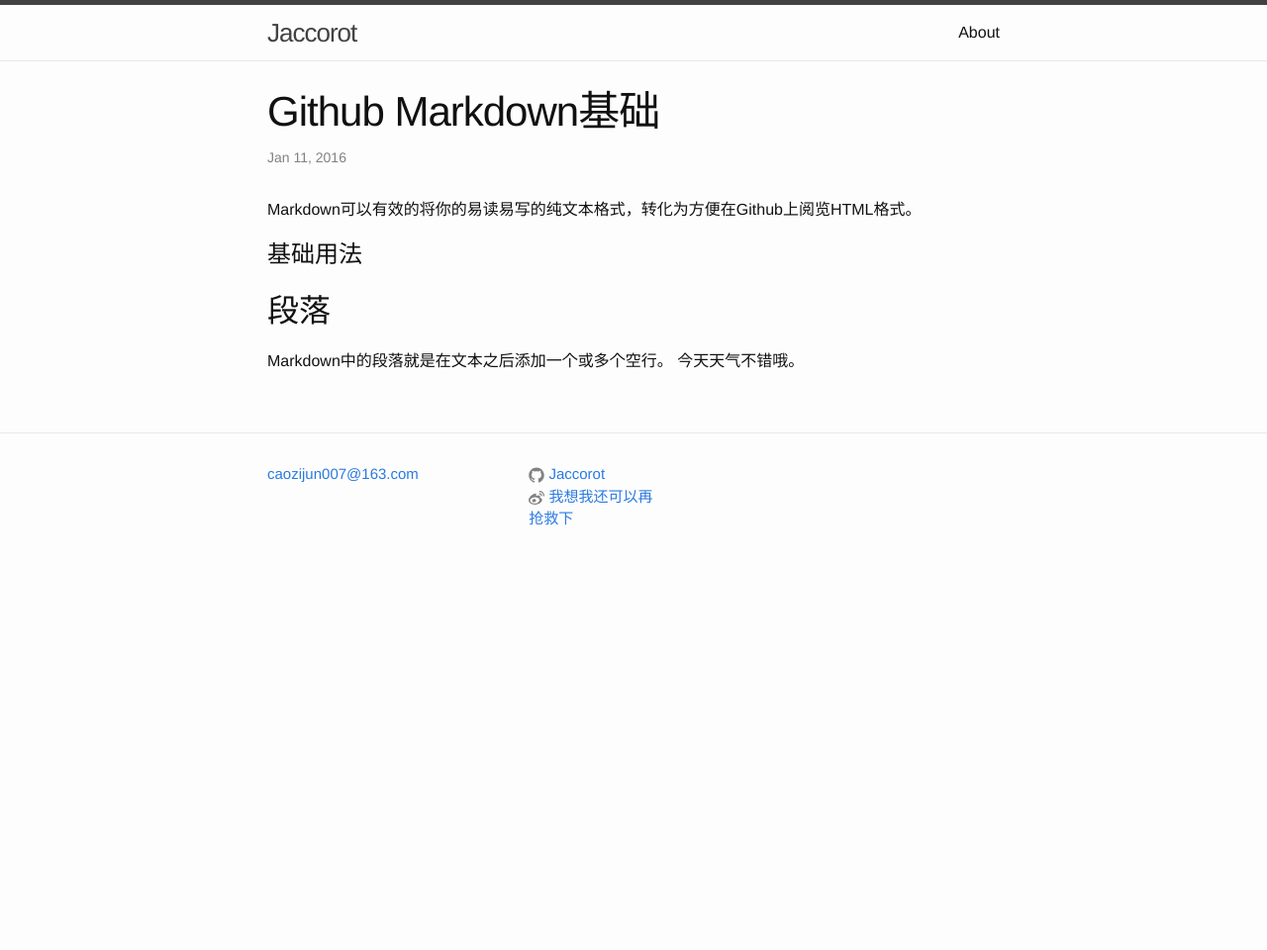
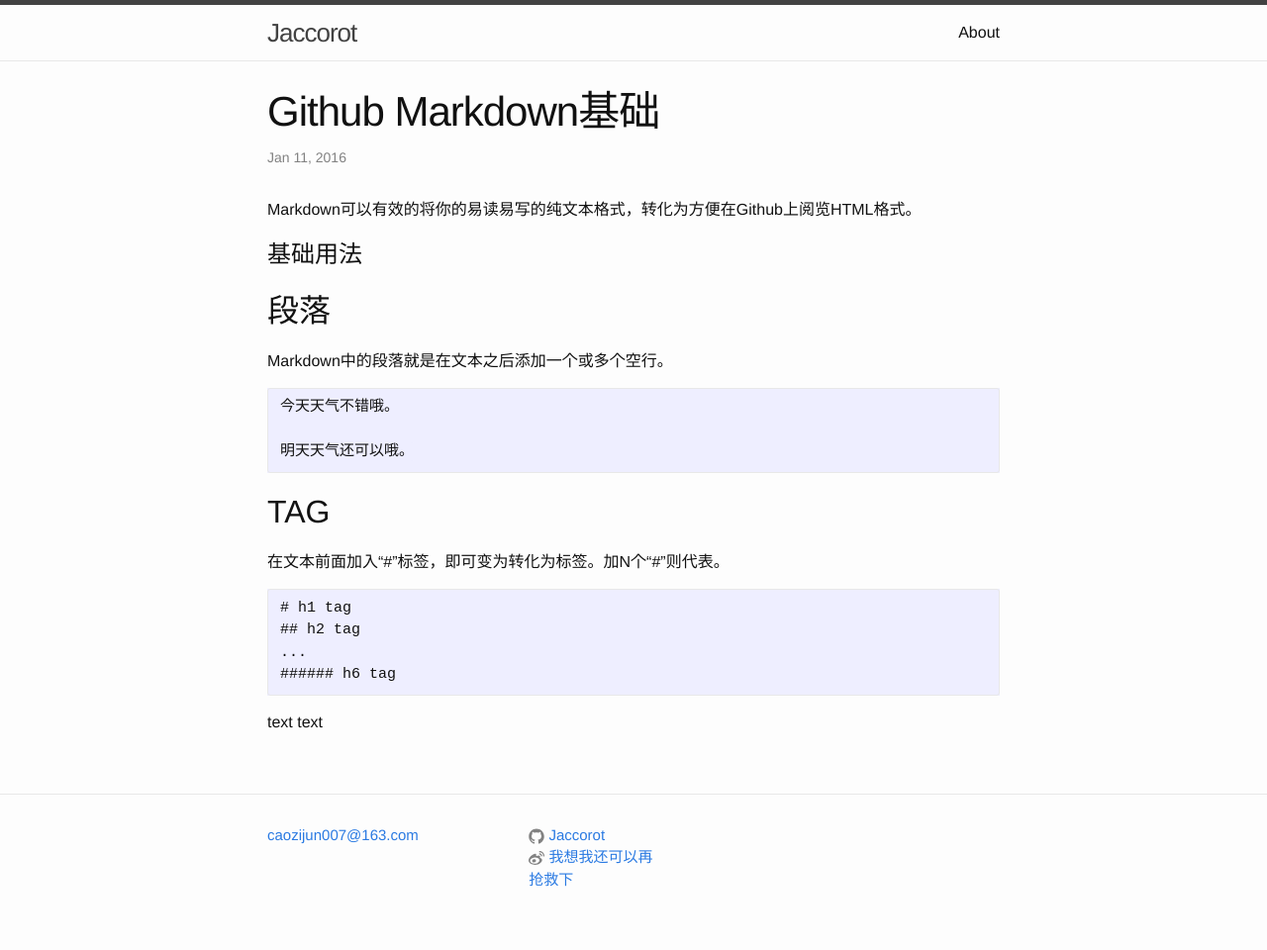
Before and after one commit to Jaccorot/Jaccorot.github.io, a Jekyll site: the page built from _posts/2016-01-11-markdown-basics-on-Github.markdown, in a window 1280 px wide. Shown: the whole page at 99% size. Built offline with Jekyll 4.4.1, drawn with Linux system fonts in a browser that asks for light colours; Markdown is read by kramdown in place of the engine named in the settings; before the commit the page ends 900 px from its top, so only the background shows below that.

Commit message:
增加部分内容

```diff
--- a/_posts/2016-01-11-markdown-basics-on-Github.markdown
+++ b/_posts/2016-01-11-markdown-basics-on-Github.markdown
@@ -10,4 +10,19 @@
 
 ## 段落
 Markdown中的段落就是在文本之后添加一个或多个空行。
-  今天天气不错哦。
+
+    今天天气不错哦。
+
+    明天天气还可以哦。
+
+
+## <H> TAG
+在文本前面加入“#”标签，即可变为转化为<H>标签。加N个“#”则代表<HN>。
+
+    # h1 tag
+    ## h2 tag
+    ...
+    ###### h6 tag
+
+
+text text
```
